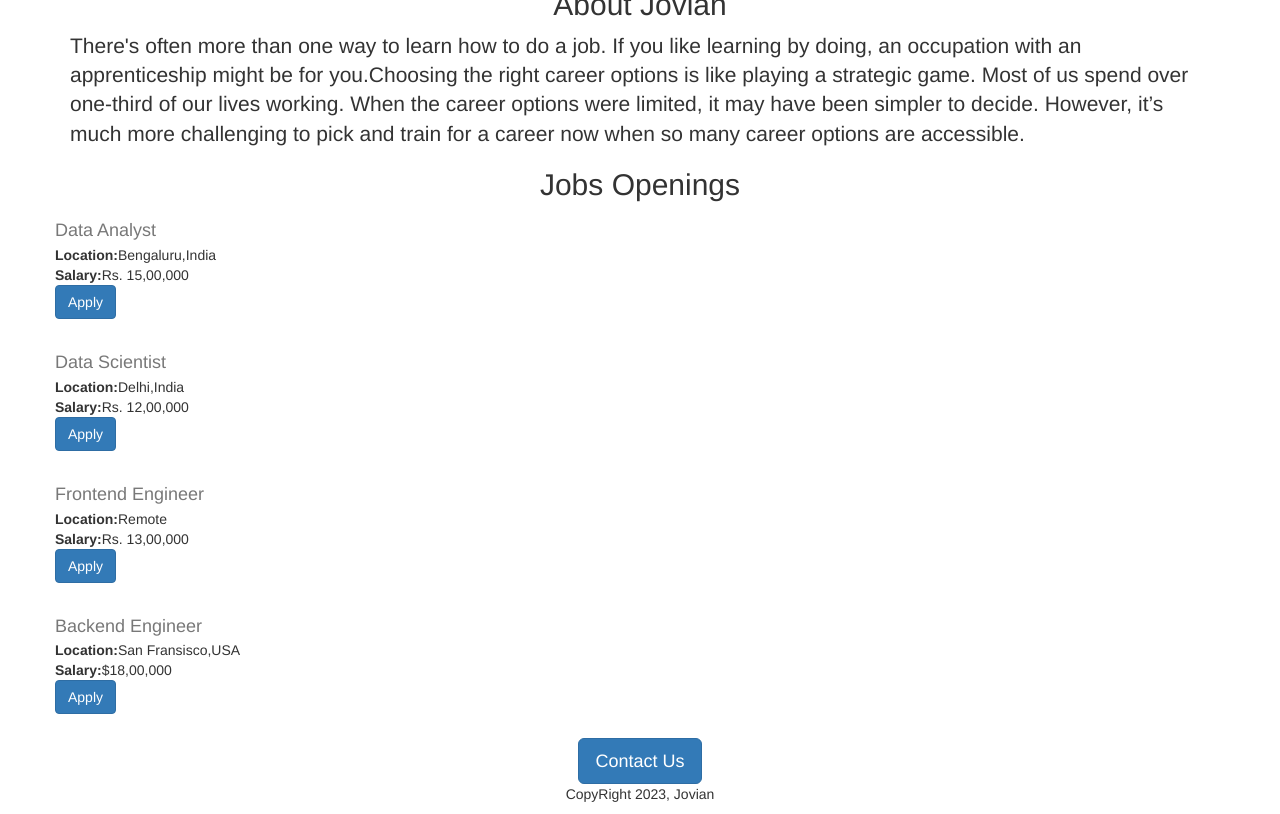
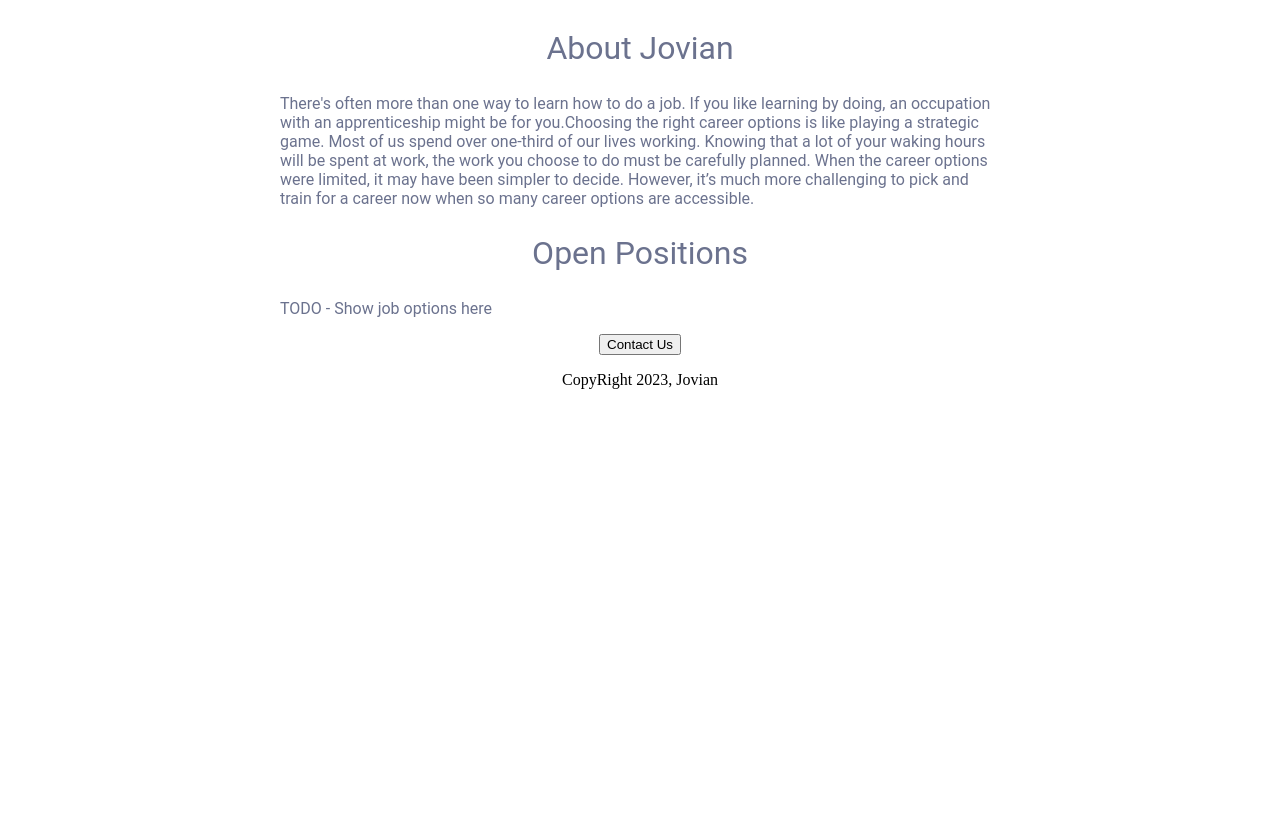
Before and after one commit to VidhulaasriT/jovian-webpage-flask1, a Flask app: page / in a window 1280 px wide. Shown: the part 462-1276 px from the top of the page. After the commit the page ends 867 px from the top, so only its background shows below. Run offline with Flask 2, Linux system fonts and the light colour scheme.

Commit message:
commiting and going back to html&css - navbar not working

```diff
--- a/app.py
+++ b/app.py
@@ -1,43 +1,9 @@
-from flask import Flask, render_template, jsonify
+from flask import Flask, render_template
+
 app = Flask(__name__)
-
-
-JOBS=[
-  {
-    'id':1,
-    'title':'Data Analyst',
-    'location':'Bengaluru,India',
-    'salary':'Rs. 15,00,000'
-  },
-  {
-    'id':2,
-    'title':'Data Scientist',
-    'location':'Delhi,India',
-    'salary':'Rs. 12,00,000'
-  },
-  {
-    'id':3,
-    'title':'Frontend Engineer',
-    'location':'Remote',
-    'salary':'Rs. 13,00,000'
-  },
-  {
-    'id':4,
-    'title':'Backend Engineer',
-    'location':'San Fransisco,USA',
-    'salary':'$18,00,000'
-  }
-]
-
-
-
 @app.route("/")
-def hello_world():
-  return render_template("home.html",jobs=JOBS,company_name="Jovian")
-
-@app.route("/api/jobs")
-def list_jobs():
-  return jsonify(JOBS)
+def hellow_world():
+  return render_template("home.html")
 
 if __name__ == "__main__":
   app.run(host="0.0.0.0",debug=True)
--- a/requirements.txt
+++ /dev/null
@@ -1,2 +0,0 @@
-Flask
-gunicorn
--- a/templates/home.html
+++ b/templates/home.html
@@ -2,35 +2,50 @@
 <html>
   <head>
     <title>Jovian Careers</title>
-    <meta charset="utf-8">
-    <meta http-equiv="X-UA-Compatible" content="IE=edge">
-    <meta name="viewport" content="width=device-width, initial-scale=1">
-    <link rel="stylesheet" href="https://cdn.jsdelivr.net/npm/bootstrap@3.4.1/dist/css/bootstrap.min.css" integrity="sha384-HSMxcRTRxnN+Bdg0JdbxYKrThecOKuH5zCYotlSAcp1+c8xmyTe9GYg1l9a69psu" crossorigin="anonymous">
     <style>
-      #banner{
+      h1{
+        font-size:40px;
+        font-family: Roboto;
+        font-weight: normal;
+        color: #6B728E;
+        text-align: center;
+        object-fit: cover;
+      }
+      #banner {
         width: 100%;
         height:360px;
+        object-fit: cover;
+      }
+      h2 {
+        font-family: Roboto;
+        font-size: 32px;
+        text-align: center;
+        color: #6B728E;
+        font-weight: normal;
+      }
+      .bodytext{
+        font-family: Roboto;
+        color: #6B728E;
 
       }
+      #container {
+        max-width: 720px;
+        margin:0 auto
+      }
     </style>
-
   </head>
   <body>
-    <div class="container">
-    <h1 class="text-center mt-2 mb-4">{{company_name}} Careers</h1>
-    <img class="img-fluid" id="banner" src="https://images.unsplash.com/photo-1504805572947-34fad45aed93?ixlib=rb-4.0.3&ixid=MnwxMjA3fDB8MHxzZWFyY2h8MTB8fGNhcmVlcnxlbnwwfHwwfHw%3D&auto=format&fit=crop&w=500&q=60">
-    <h2 class="text-center mt-2 mb-4 ">About Jovian</h2>
-    <p class="lead">There's often more than one way to learn how to do a job. If you like learning by doing, an occupation with an apprenticeship might be for you.Choosing the right career options is like playing a strategic game. Most of us spend over one-third of our lives working. When the career options were limited, it may have been simpler to decide. However, it’s much more challenging to pick and train for a career now when so many career options are accessible.</p>
-    <h2 class="text-center mt-2 mb-4">Jobs Openings</h2>
-      <div>
-      {% for job in jobs %}
-        {% include 'jobitem.html' %}
-      {% endfor %}
-        </div>
+    <div id="container">
+    <h1>Jovian Careers</h1>
+    <img id="banner" src="https://images.unsplash.com/photo-1504805572947-34fad45aed93?ixlib=rb-4.0.3&ixid=MnwxMjA3fDB8MHxzZWFyY2h8MTB8fGNhcmVlcnxlbnwwfHwwfHw%3D&auto=format&fit=crop&w=500&q=60">
+    <h2>About Jovian</h2>
+    <p class="bodytext">There's often more than one way to learn how to do a job. If you like learning by doing, an occupation with an apprenticeship might be for you.Choosing the right career options is like playing a strategic game. Most of us spend over one-third of our lives working. Knowing that a lot of your waking hours will be spent at work, the work you choose to do must be carefully planned. When the career options were limited, it may have been simpler to decide. However, it’s much more challenging to pick and train for a career now when so many career options are accessible.</p>
+    <h2>Open Positions</h2>
+    <p class="bodytext">TODO - Show job options here</p>
       <div style = "text-align:center;">
-    <button class="btn btn-primary btn-lg mb-4">Contact Us</button>
-        <p>CopyRight 2023, Jovian</p>
+    <button>Contact Us</button>
+        <p >CopyRight 2023, Jovian</p>
       </div>
-    </div>
+  </div>
   </body>
 </html>
--- a/templates/jobitem.html
+++ /dev/null
@@ -1,16 +0,0 @@
-<div class="border-bottom row" style="margin-bottom:16px;padding-bottom:8px;">
-  <div class="col-9">
-    <h4 style="color:rgb(120,120,120); margin-bottom:4px;">{{job['title']}}</h4>
-    <div>
-        <b>Location:</b>{{job['location']}}
-    </div>
-  {% if 'salary' in job %}
-    <div>
-        <b>Salary:</b>{{job['salary']}}
-    </div>
-      {% endif%}
-  </div>
-  <div class="col-3">
-  <button type="button" class="btn btn-primary">Apply</button>
-  </div>
-</div>
```
